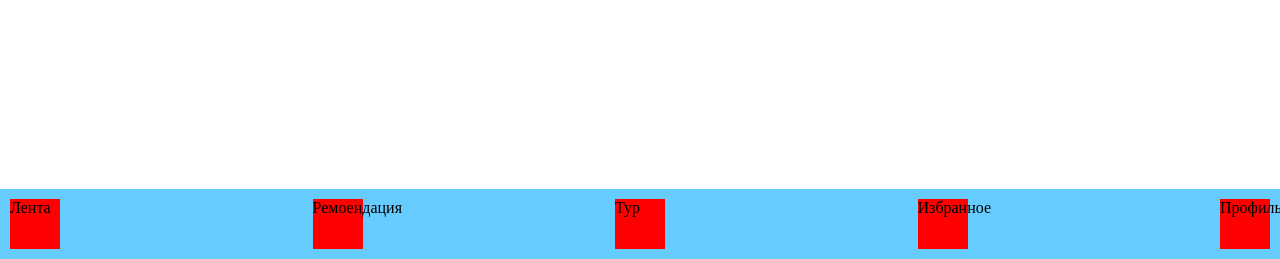
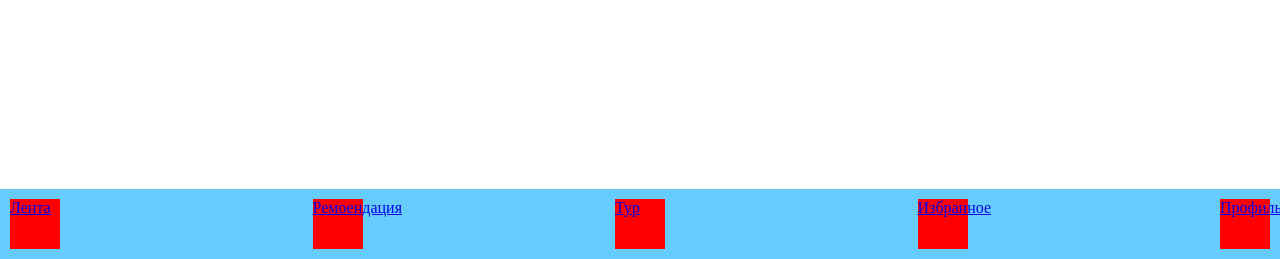
Before and after one commit to icebergD/WhereToGo, a Django app: page / in a window 1280 px wide. Shown: the part 541-800 px from the top of the page. Run offline with Django 3.2, Linux system fonts and the light colour scheme; the visitor is signed in with stand-in values (Sample User, id 1).

Commit message:
update files

```diff
--- a/wheretogo/mainapp/templates/base.html
+++ b/wheretogo/mainapp/templates/base.html
@@ -96,11 +96,12 @@
             <div class="footer">
                 <!-- Содержимое нижнего блока -->
                 <div class="footer_items">
-                    <div class="item">Лента</div>
-                    <div class="item">Ремоендация</div>
-                    <div class="item">Тур</div>
-                    <div class="item">Избранное</div>
-                    <div class="item">Профиль</div>
+
+                    <div class="item"><a href="/news">Лента</a></div>
+                    <div class="item"><a href="/recommendations">Ремоендация</a></div>
+                    <div class="item"><a href="/tour">Тур</a></div>
+                    <div class="item"><a href="/wheretogo/mainapp/templates/favourites.html">Избранное</a></div>
+                    <div class="item"><a href="/profile">Профиль</a></div>
                 </div>
             </div>
         </div>
```
